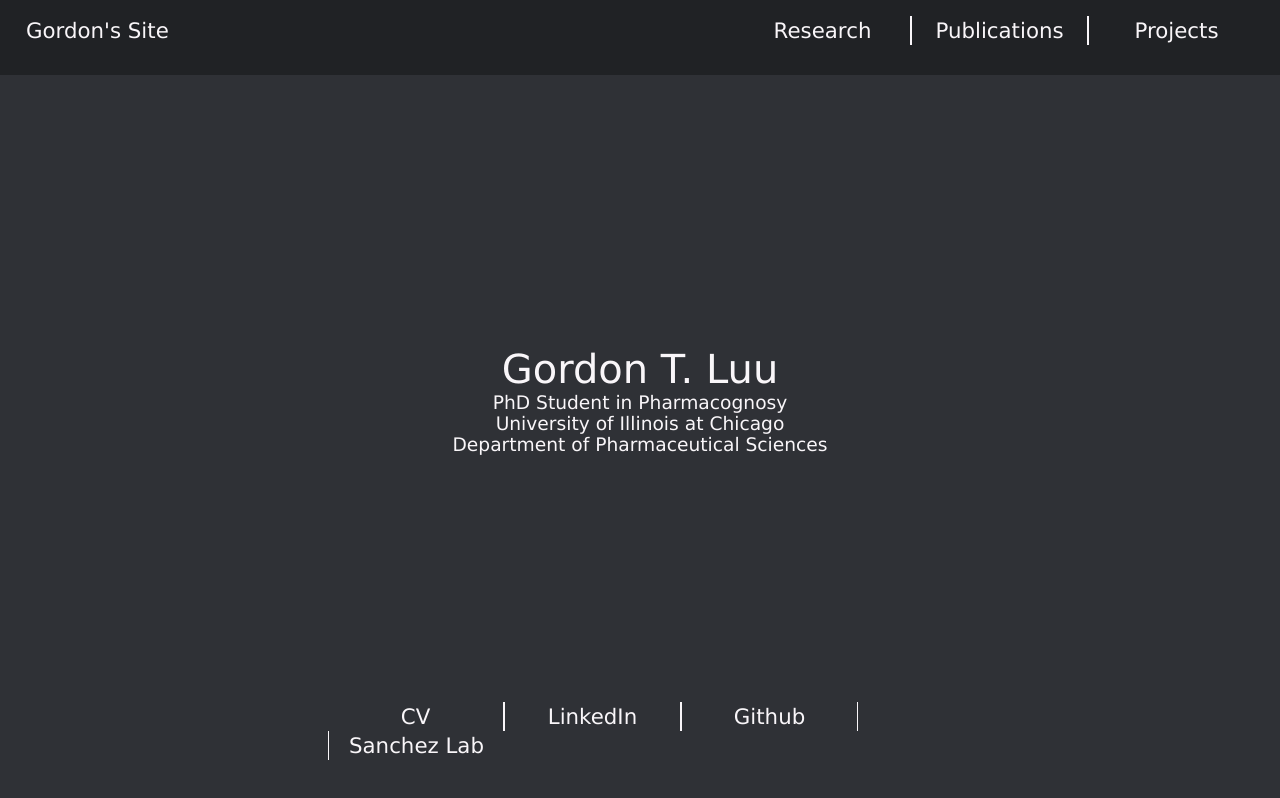
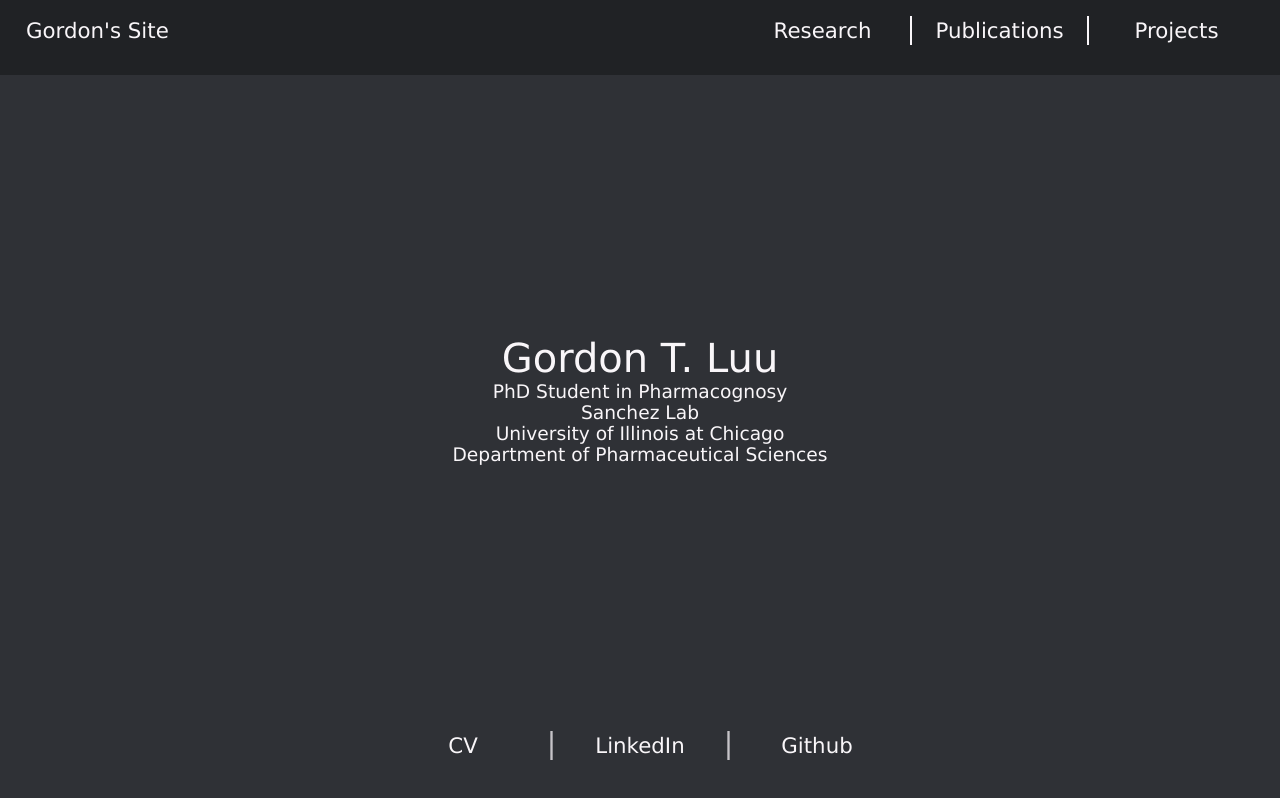
Before and after one commit to gtluu/gtluu.github.io, a plain HTML site: page index.html in a window 1280 px wide. Drawn offline with Linux system fonts and the light colour scheme.

Commit message:
updated layout

```diff
--- a/index.html
+++ b/index.html
@@ -21,6 +21,7 @@
             <ul>
                 <li style="font-size:30pt">Gordon T. Luu</li>
                 <li style="font-size:14pt">PhD Student in Pharmacognosy</li>
+		<li style="font-size:14pt"><a href="https://www.sanchezlab.science/">Sanchez Lab</a></li>
                 <li style="font-size:14pt">University of Illinois at Chicago</li>
                 <li style="font-size:14pt">Department of Pharmaceutical Sciences</li>
             </ul>
@@ -31,8 +32,7 @@
 
                     <li style="float:left;width:175px;text-align:center;border-right:1.5px solid rgb(249,246,249)"><a href="/files/GTLUU_CV.pdf">CV</a></li>
                     <li style="float:left;width:175px;text-align:center;border-left:1.5px solid rgb(249,246,249);border-right:1.5px solid rgb(249,246,249)"><a href="https://www.linkedin.com/in/gordon-luu-65219480">LinkedIn</a></li>
-                    <li style="float:left;width:175px;text-align:center;border-left:1.5px solid rgb(249,246,249);border-right:1.5px solid rgb(249,246,249)"><a href="https://github.com/gtluu">Github</a></li>
-                    <li style="float:left;width:175px;text-align:center;border-left:1.5px solid rgb(249,246,249)"><a href="https://www.sanchezlab.science/">Sanchez Lab</a></li>
+                    <li style="float:left;width:175px;text-align:center;border-left:1.5px solid rgb(249,246,249)"><a href="https://github.com/gtluu">Github</a></li>
                 </ul>
             </nav>
         </footer>
```
